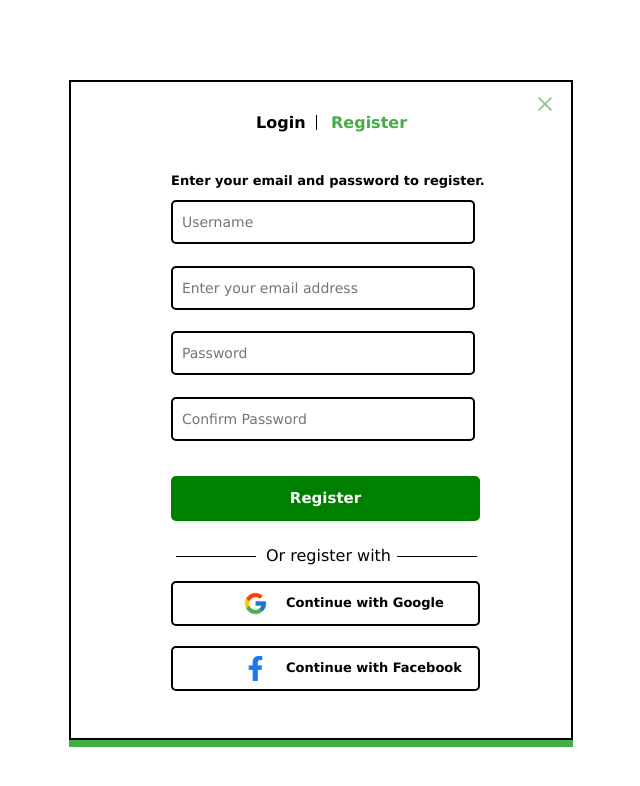
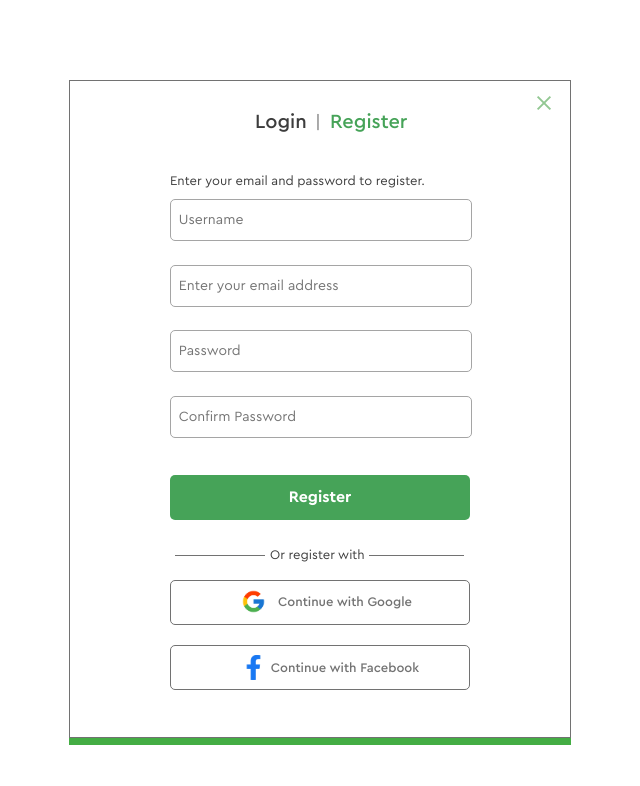
Before and after one commit to ProkofievIlya/Hlegal, a plain HTML site: page registration.html in a window 1280 px wide. Shown: the whole page, without its empty margins (491-1131 px from the left). Drawn offline with Linux system fonts and the light colour scheme.

Commit message:
regnoflex

```diff
--- a/css/styles.css
+++ b/css/styles.css
@@ -9,13 +9,13 @@ body {
 .mydiv1 {
     width: 500px;
     height: 656px;
-    display: flex;
+    /* display: flex; */
     /* align-items: center;
     align-content: center; */
     /* border: 1px black; */
     /* border-radius: 10px; */
     background: #FFFFFF;
-    border: 2px solid #000;
+    border: 1px solid #727272;
     position: absolute;
     top: 10vh;
     left: 70vh;
@@ -58,8 +58,12 @@ body {
     position: absolute;
     top: 5%;
     left: 37%;
-    font-weight: bold;
-    font-family: 'Lucida Sans', 'Lucida Sans Regular', 'Lucida Grande', 'Lucida Sans Unicode', Geneva, Verdana, sans-serif;
+    font-family: "CeraPro", sans-serif;
+    font-size: 20px;
+    font-weight: 500;
+    line-height: 16px;
+    text-align: left;
+    color: #3D3D3D;
 
 }
 
@@ -69,18 +73,25 @@ body {
     left: 45%;
     width: 1px;
     height: 15px;
-    background-color: black;
     margin: 0 20px;
+    font-family: "CeraPro", sans-serif;
+    font-size: 18px;
+    font-weight: 250;
+    line-height: 16px;
+    text-align: left;
+    color: #727272;
 }
 
 .text2 {
     position: absolute;
     top: 5%;
     left: 52%;
-    font-weight: bold;
-    font-family: 'Lucida Sans', 'Lucida Sans Regular', 'Lucida Grande', 'Lucida Sans Unicode', Geneva, Verdana, sans-serif;
-    color: rgb(68, 173, 68);
-    /* font-size: 2vw; */
+    font-family: "CeraPro", sans-serif;
+    font-size: 20px;
+    font-weight: 500;
+    line-height: 16px;
+    text-align: left;
+    color: #46A358;
 }
 
 h4 {
@@ -91,124 +102,144 @@ h4 {
     position: absolute;
     top: 14%;
     left: 20%;
+    font-family: "CeraPro", sans-serif;
     font-size: 13px;
-    font-weight: bold;
-    font-family: 'Lucida Sans', 'Lucida Sans Regular', 'Lucida Grande', 'Lucida Sans Unicode', Geneva, Verdana, sans-serif;
+    font-weight: 400;
+    line-height: 16px;
+    text-align: left;
+    color: #3D3D3D;
 }
 
-#id1 {
+.id1 {
     position: absolute;
     width: 300px;
     height: 40px;
     top: 18%;
     left: 20%;
     border-radius: 5px;
-    border-color: grey;
-    border: 2px solid black;
+    border: 1px solid #A5A5A5;
+    font-family: "CeraPro", sans-serif;
     font-size: 14px;
-    font-family: 'Lucida Sans', 'Lucida Sans Regular', 'Lucida Grande', 'Lucida Sans Unicode', Geneva, Verdana, sans-serif;
+    font-weight: 400;
+    line-height: 16px;
+    text-align: left;
+    color: #A5A5A5;
 }
 
-#id2 {
+.id2 {
     position: absolute;
     width: 300px;
     height: 40px;
     top: 28%;
     left: 20%;
     border-radius: 5px;
-    border-color: grey;
-    border: 2px solid black;
+    border: 1px solid #A5A5A5;
+    font-family: "CeraPro", sans-serif;
     font-size: 14px;
-    font-family: 'Lucida Sans', 'Lucida Sans Regular', 'Lucida Grande', 'Lucida Sans Unicode', Geneva, Verdana, sans-serif;
+    font-weight: 400;
+    line-height: 16px;
+    text-align: left;
+    color: #A5A5A5;
 }
 
-#id3 {
+.id3 {
     position: absolute;
     width: 300px;
     height: 40px;
     top: 38%;
     left: 20%;
     border-radius: 5px;
-    border-color: grey;
-    border: 2px solid black;
+    border: 1px solid #A5A5A5;
+    font-family: "CeraPro", sans-serif;
     font-size: 14px;
-    font-family: 'Lucida Sans', 'Lucida Sans Regular', 'Lucida Grande', 'Lucida Sans Unicode', Geneva, Verdana, sans-serif;
+    font-weight: 400;
+    line-height: 16px;
+    text-align: left;
+    color: #A5A5A5;
 }
 
-#id4 {
+.id4 {
     position: absolute;
     width: 300px;
     height: 40px;
     top: 48%;
     left: 20%;
     border-radius: 5px;
-    border-color: grey;
-    border: 2px solid black;
+    border: 1px solid #A5A5A5;
+    font-family: "CeraPro", sans-serif;
     font-size: 14px;
-    font-family: 'Lucida Sans', 'Lucida Sans Regular', 'Lucida Grande', 'Lucida Sans Unicode', Geneva, Verdana, sans-serif;
+    font-weight: 400;
+    line-height: 16px;
+    text-align: left;
+    color: #A5A5A5;
 }
 
-#id5 {
+.id5 {
     position: absolute;
-    width: 309px;
+    width: 300px;
     height: 45px;
     top: 60%;
     left: 20%;
     border-radius: 5px;
-    border-color: grey;
-    background-color: green;
-    color: white;
-    border: 0px;
+    background: #46A358;
     cursor: pointer;
-    font-size: 15px;
-    font-weight: bold;
-    font-family: 'Lucida Sans', 'Lucida Sans Regular', 'Lucida Grande', 'Lucida Sans Unicode', Geneva, Verdana, sans-serif;
+    font-family: "CeraPro", sans-serif;
+    font-size: 16px;
+    font-weight: 700;
+    line-height: 16px;
+    text-align: center;
+    color: #FFFFFF;
 }
 
 .line11 {
     position: absolute;
-    left: -72%;
+    left: -100%;
     top: 50%;
-    width: 80px;
+    width: 90px;
     height: 0.5px;
-    background-color: black;
+    background-color: #727272;
 }
 
 .line22 {
     position: absolute;
     left: 105%;
     top: 50%;
-    width: 80px;
+    width: 95px;
     height: 0.5px;
-    background-color: black;
+    background-color: #727272;
 }
 
 .text4 {
-    display: flex;
-    align-items: center;
     position: absolute;
     top: 71%;
-    left: 39%;
-    font-family: 'Lucida Sans', 'Lucida Sans Regular', 'Lucida Grande', 'Lucida Sans Unicode', Geneva, Verdana, sans-serif;
+    left: 40%;
+    font-family: "CeraPro", sans-serif;
+    font-size: 13px;
+    font-weight: 400;
+    line-height: 16px;
+    text-align: left;
+    color: #3D3D3D;
 }
 
-#id6 {
+.id6 {
     position: absolute;
-    width: 309px;
+    width: 300px;
     height: 45px;
     top: 76%;
     left: 20%;
     border-radius: 5px;
     cursor: pointer;
+    font-family: "CeraPro", sans-serif;
+    font-size: 13px;
+    font-weight: 500;
+    line-height: 16px;
     text-align: center;
-    font-size: 13px;
-    font-weight: bold;
-    font-family: 'Lucida Sans', 'Lucida Sans Regular', 'Lucida Grande', 'Lucida Sans Unicode', Geneva, Verdana, sans-serif;
-    background-color: white;
-    border: 2px solid black;
+    color: #727272;
+    background: #FFFFFF;
+    border: 1px solid #727272;
 }
 
-#id7 {
+.id7 {
     position: absolute;
     top: 20%;
     left: 70px;
@@ -216,34 +247,38 @@ h4 {
     height: 25px;
 }
 
-#id8 {
-    position: absolute;
-    top: 78.3%;
-    left: 43%;
+.id8 {
+    margin-left: 50px;
+    text-decoration: none;
+    font-family: "CeraPro", sans-serif;
     font-size: 13px;
-    font-weight: bold;
-    color: black;
-    text-decoration: none;
-    font-family: 'Lucida Sans', 'Lucida Sans Regular', 'Lucida Grande', 'Lucida Sans Unicode', Geneva, Verdana, sans-serif;
+    font-weight: 500;
+    line-height: 16px;
+    text-align: center;
+    color: #727272;
+    background: #FFFFFF;
+
 }
 
-#id9 {
+.id9 {
     position: absolute;
-    width: 309px;
+    width: 300px;
     height: 45px;
     top: 86%;
     left: 20%;
     border-radius: 5px;
     cursor: pointer;
+    font-family: "CeraPro", sans-serif;
+    font-size: 13px;
+    font-weight: 500;
+    line-height: 16px;
     text-align: center;
-    font-size: 13px;
-    font-weight: bold;
-    font-family: 'Lucida Sans', 'Lucida Sans Regular', 'Lucida Grande', 'Lucida Sans Unicode', Geneva, Verdana, sans-serif;
-    background-color: white;
-    border: 2px solid black;
+    color: #727272;
+    background: #FFFFFF;
+    border: 1px solid #727272;
 }
 
-#id10 {
+.id10 {
     position: absolute;
     top: 20%;
     left: 70px;
@@ -251,21 +286,14 @@ h4 {
     height: 25px;
 }
 
-#id11 {
-    position: absolute;
-    top: 88.3%;
-    left: 43%;
+.id11 {
+    margin-left: 50px;
+    text-decoration: none;
+    font-family: "CeraPro", sans-serif;
     font-size: 13px;
-    font-weight: bold;
-    color: black;
-    text-decoration: none;
-    font-family: 'Lucida Sans', 'Lucida Sans Regular', 'Lucida Grande', 'Lucida Sans Unicode', Geneva, Verdana, sans-serif;
+    font-weight: 500;
+    line-height: 16px;
+    text-align: center;
+    color: #727272;
+    background: #FFFFFF;
 }
-
-a:hover {
-    color: black;
-}
-
-a:active {
-    color: black;
-}
--- a/registration.html
+++ b/registration.html
@@ -6,6 +6,7 @@
     <meta name="viewport" content="width=device-width, initial-scale=1.0">
     <title>Document</title>
     <link rel="stylesheet" href="./css/reset.css">
+    <link rel="stylesheet" href="./css/fonts.css">
     <link rel="stylesheet" href="./css/styles.css">
 </head>
 
@@ -14,30 +15,28 @@
         <form>
             <div class="cross"></div>
             <div class="text1">Login</div>
-            <div class="line"></div>
+            <div class="line">|</div>
             <div class="text2">Register</div>
             <div class="text3">
                 <h4>Enter your email and password to register.</h4>
             </div>
 
-            <input type="text" id="id1" name="userName" placeholder="  Username" required>
-            <input type="text" id="id2" name="email" placeholder="  Enter your email address" required>
-            <input type="password" id="id3" name="password1" placeholder="  Password" required>
-            <input type="password" id="id4" name="password2" placeholder="  Confirm Password" required>
-            <button type="submit" name="register" id="id5">Register</button>
+            <input type="text" class="id1" name="userName" placeholder="  Username" required>
+            <input type="text" class="id2" name="email" placeholder="  Enter your email address" required>
+            <input type="password" class="id3" name="password1" placeholder="  Password" required>
+            <input type="password" class="id4" name="password2" placeholder="  Confirm Password" required>
+            <button type="submit" name="register" class="id5">Register</button>
             <div class="text4"><span class="line11"></span>Or register with<span class="line22"></span></div>
         </form>
 
-        <button type="submit" name="google" id="id6" onclick="window.location.href = 'https://google.com';">
-            <img src="./images/google.png" alt="buttonpng1" id="id7">
+        <button type="submit" name="google" class="id6" onclick="window.location.href = 'https://google.com';">
+            <img src="./images/google.png" alt="button" class="id7">
+            <a href="https://google.com" class="id8">Continue with Google</a>
         </button>
-        <a href="https://google.com" id="id8">Continue with Google</a>
-
-        <button type="submit" name="facebook" id="id9" onclick="window.location.href = 'https://facebook.com';">
-            <img src="./images/facebook.png" alt="buttonpng2" id="id10">
+        <button type="submit" name="facebook" class="id9" onclick="window.location.href = 'https://facebook.com';">
+            <img src="./images/facebook.png" alt="button" class="id10">
+            <a href="https://facebook.com" class="id11">Continue with Facebook</a>
         </button>
-        <a href="https://facebook.com" id="id11">Continue with Facebook</a>
-
     </section>
 </body>
 
```
